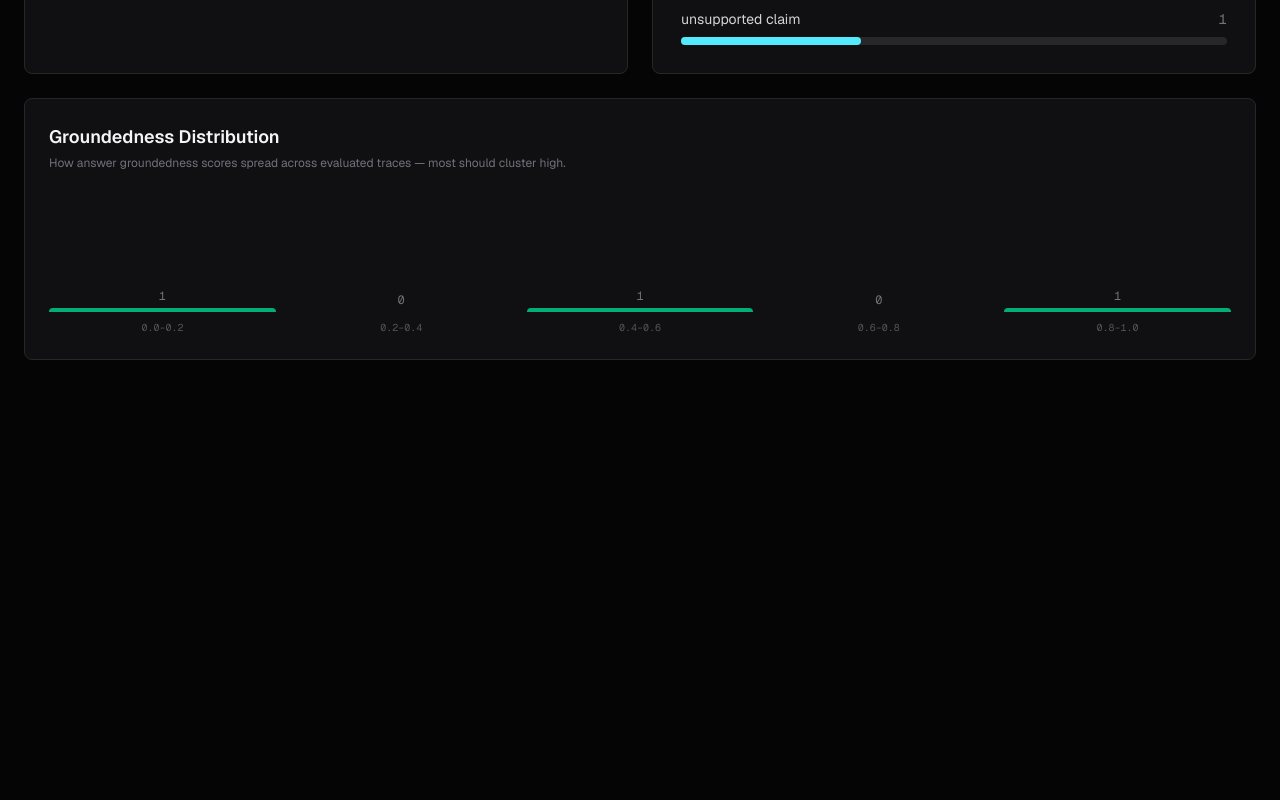
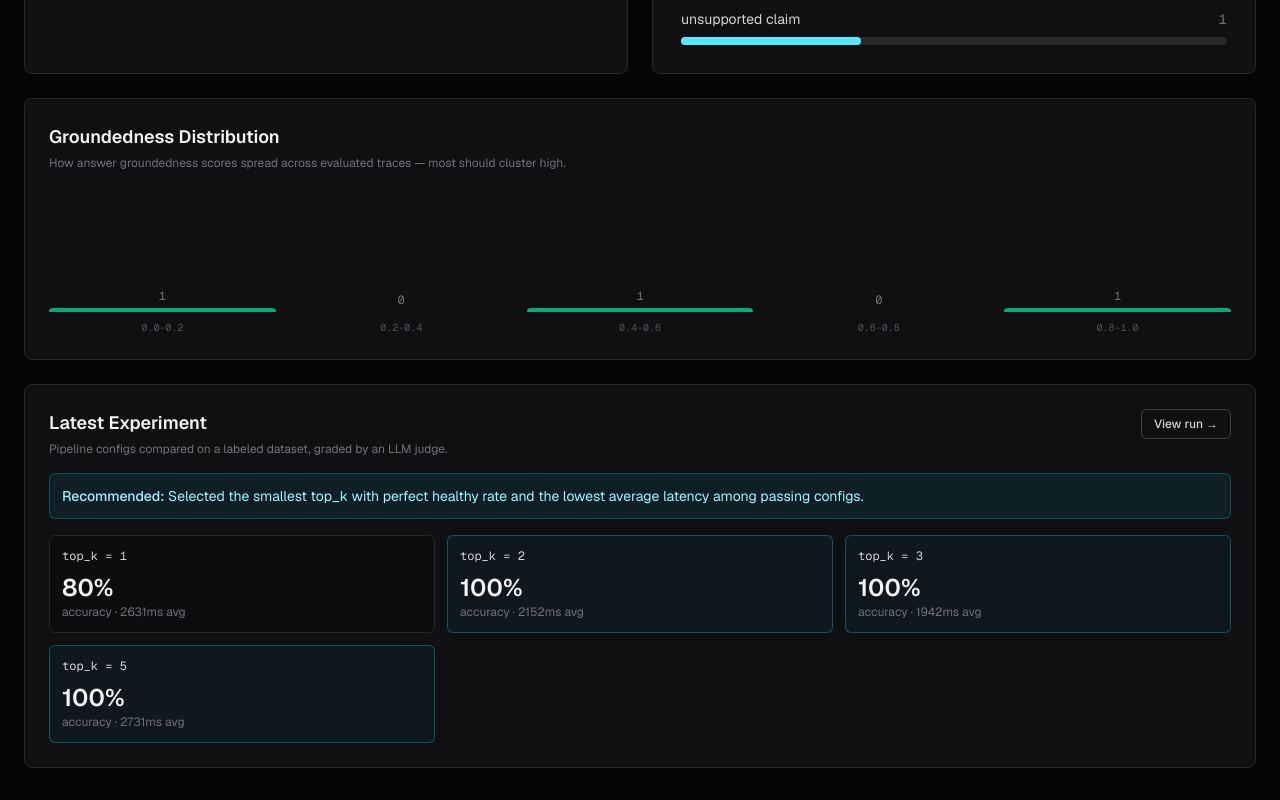
Before and after one commit to chinmai-sd-123/TraceroAI, a Next.js app in the folder traceroai-web/: page /dashboard in a window 1280 px wide. Shown: the part 1003-1803 px from the top of the page. Before the commit the page ends 1395 px from the top, so only its background shows below. Built offline with nearby package versions, Linux system fonts and the light colour scheme; no server answers.

Commit message:
feat(dashboard): surface latest experiment and winner on the overview

```diff
--- a/traceroai-web/src/app/dashboard/page.tsx
+++ b/traceroai-web/src/app/dashboard/page.tsx
@@ -1,6 +1,6 @@
 import Link from "next/link";
 
-import { getJobStats, getTraces } from "@/lib/api";
+import { getEvalRuns, getJobStats, getTraces } from "@/lib/api";
 
 // "Healthy" outcomes are not failures: a healthy answer AND a correct refusal
 // (the model rightly declining when context lacks the answer) both count as good.
@@ -56,7 +56,16 @@ function calculateOpenFailures(traces: Awaited<ReturnType<typeof getTraces>>) {
 }
 
 export default async function DashboardPage() {
-  const [traces, jobStats] = await Promise.all([getTraces(), getJobStats()]);
+  const [traces, jobStats, evalRuns] = await Promise.all([
+    getTraces(),
+    getJobStats(),
+    getEvalRuns(),
+  ]);
+
+  // Most recent experiment (eval-run harness output), if any.
+  const latestExperiment = [...evalRuns.experimentRuns].sort(
+    (a, b) => new Date(b.timestamp).getTime() - new Date(a.timestamp).getTime(),
+  )[0];
 
   const totalTraces = traces.length;
   const healthyRate = calculateHealthyRate(traces);
@@ -220,6 +229,61 @@ export default async function DashboardPage() {
           <p className="mt-2 text-sm text-zinc-600">No traces yet.</p>
         )}
       </section>
+
+      {latestExperiment && (
+        <section className="mt-6 rounded-lg border border-zinc-800 bg-zinc-900/60 p-6">
+          <div className="flex items-start justify-between gap-4">
+            <div>
+              <h2 className="text-lg font-semibold">Latest Experiment</h2>
+              <p className="mt-1 text-xs text-zinc-500">
+                Pipeline configs compared on a labeled dataset, graded by an LLM judge.
+              </p>
+            </div>
+            <Link
+              href={`/dashboard/eval-runs/${latestExperiment.id}`}
+              className="shrink-0 rounded-md border border-zinc-700 px-3 py-1.5 text-xs font-medium text-zinc-300 transition hover:border-zinc-500 hover:text-zinc-100"
+            >
+              View run →
+            </Link>
+          </div>
+
+          <div className="mt-4 rounded-md border border-cyan-500/30 bg-cyan-500/10 p-3 text-sm text-cyan-200">
+            <span className="font-medium">Recommended:</span>{" "}
+            {latestExperiment.recommendation.reason}
+          </div>
+
+          <div className="mt-4 grid gap-3 sm:grid-cols-2 lg:grid-cols-3">
+            {(() => {
+              // The winning variant is the highest accuracy (healthyRate). Computed
+              // here rather than parsed from the recommendation text, so it's robust.
+              const topRate = Math.max(
+                ...latestExperiment.values.map((v) => v.healthyRate),
+              );
+              return latestExperiment.values.map((variant) => {
+                const isWinner = variant.healthyRate === topRate;
+                return (
+                <div
+                  key={variant.value}
+                  className={`rounded-md border p-3 ${
+                    isWinner
+                      ? "border-cyan-500/40 bg-cyan-500/5"
+                      : "border-zinc-800 bg-zinc-950/40"
+                  }`}
+                >
+                  <p className="font-mono text-xs text-zinc-300">
+                    {latestExperiment.comparedParameter} = {variant.value}
+                  </p>
+                  <p className="mt-2 text-2xl font-semibold">{variant.healthyRate}%</p>
+                  <p className="text-xs text-zinc-500">
+                    accuracy · {variant.avgLatencyMs}ms avg
+                  </p>
+                </div>
+                );
+              });
+            })()}
+          </div>
+        </section>
+      )}
     </section>
   );
 }
```
